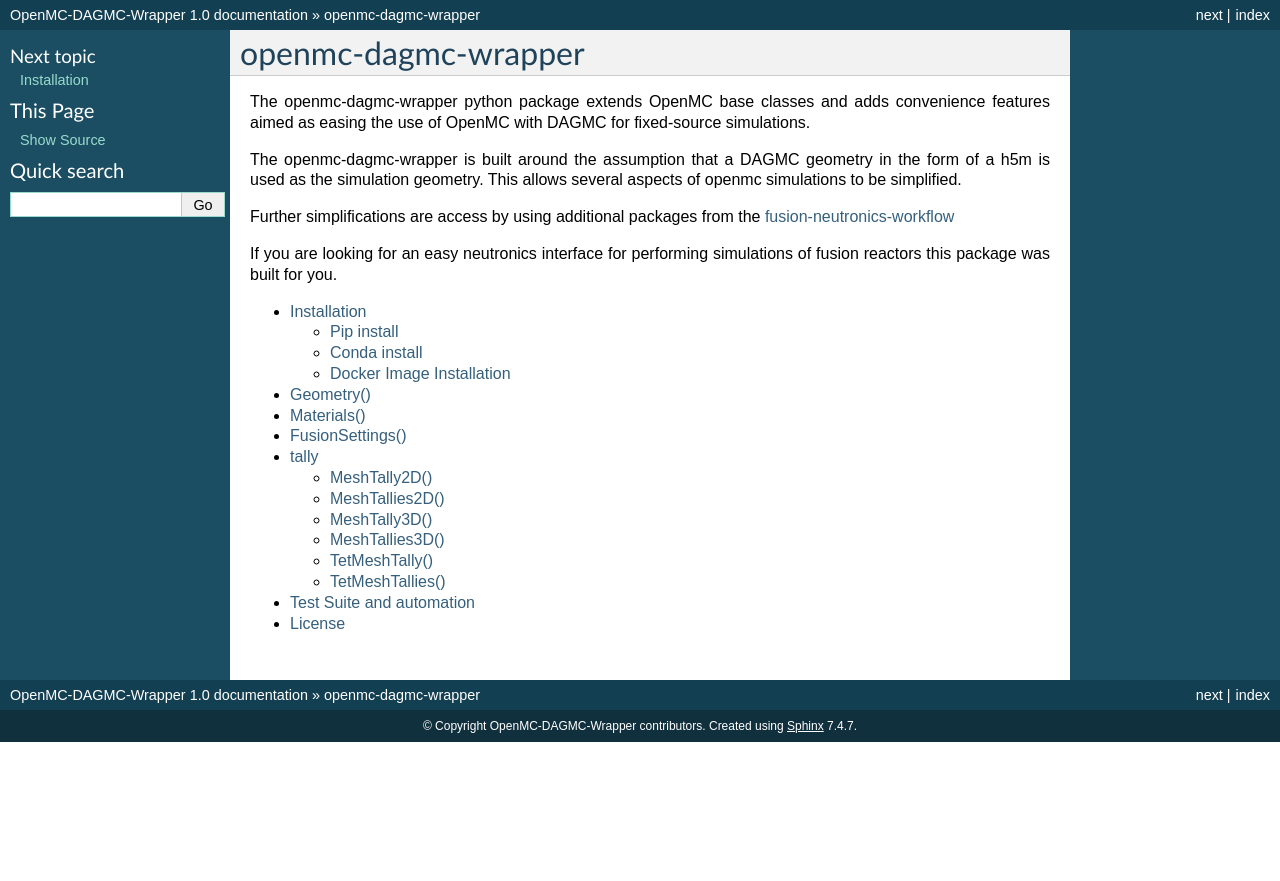
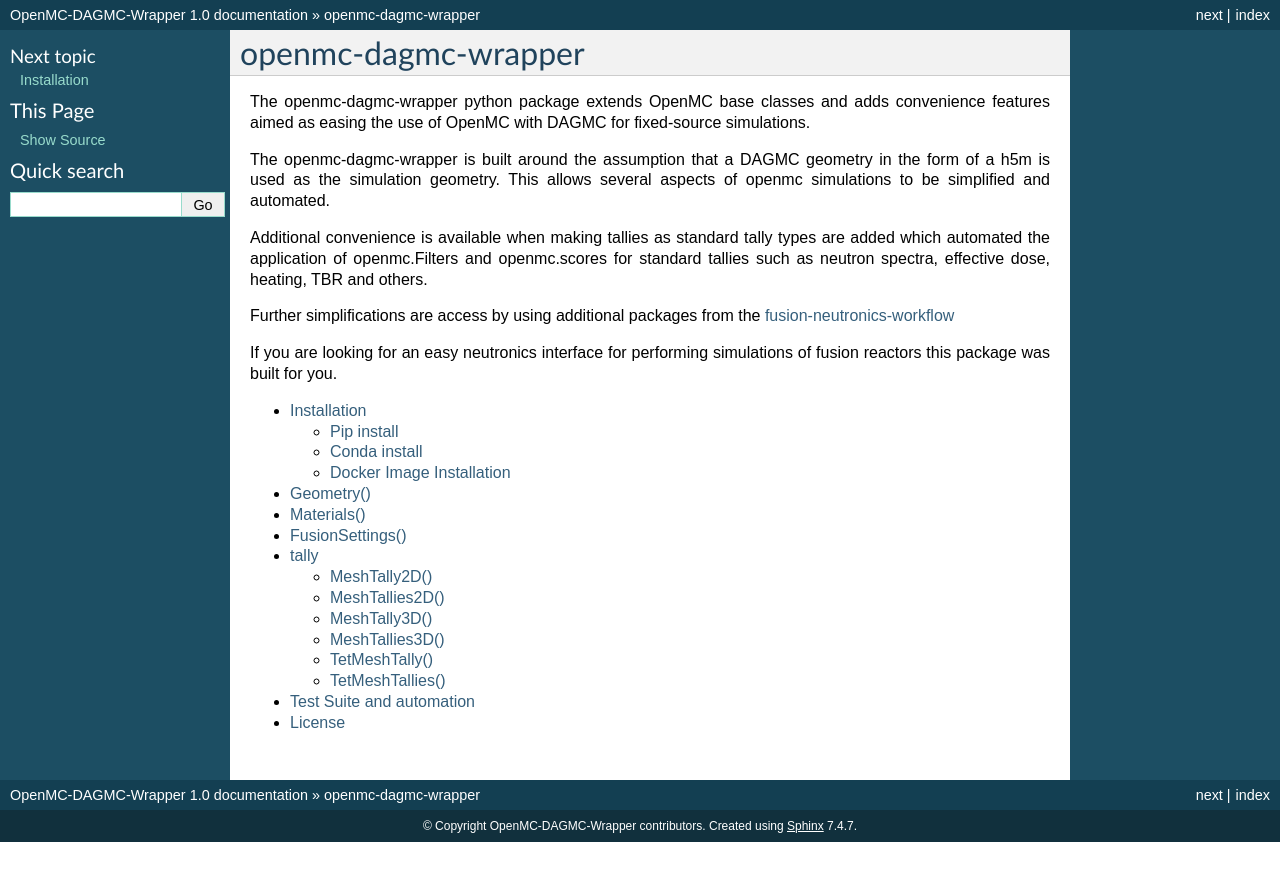
Before and after one commit to fusion-energy/openmc-dagmc-wrapper, a Sphinx documentation site: the page built from docs/source/index.rst, in a window 1280 px wide. Shown: the top 881 px of the page. Built offline with Sphinx 7.4.7, drawn with Linux system fonts in a browser that asks for light colours.

```diff
--- a/docs/source/index.rst
+++ b/docs/source/index.rst
@@ -7,7 +7,12 @@ fixed-source simulations.
 
 The openmc-dagmc-wrapper is built around the assumption that a DAGMC geometry
 in the form of a h5m is used as the simulation geometry. This allows several
-aspects of openmc simulations to be simplified.
+aspects of openmc simulations to be simplified and automated.
+
+Additional convenience is available when making tallies as standard tally types
+are added which automated the application of openmc.Filters and openmc.scores
+for standard tallies such as neutron spectra, effective dose, heating, TBR and
+others.
 
 Further simplifications are access by using additional packages from the
 `fusion-neutronics-workflow <https://github.com/fusion-energy/fusion_neutronics_workflow>`_
--- a/docs/source/materials.rst
+++ b/docs/source/materials.rst
@@ -1,3 +1,6 @@
+
+A standard collection of materials are available by making use of the
+[neutronics_material_maker](https://github.com/fusion-energy/neutronics_material_maker) package.
 
 Materials()
 -----------
```
Also changed, not shown: README.md (+14 -21 lines), docs/source/tally.rst (+21 -0 lines).
